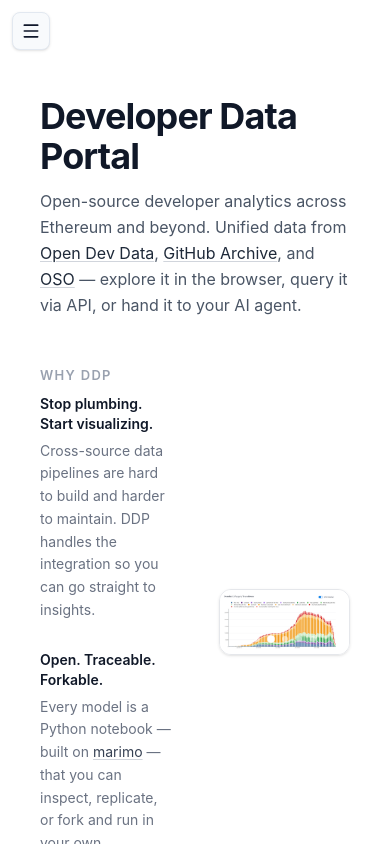
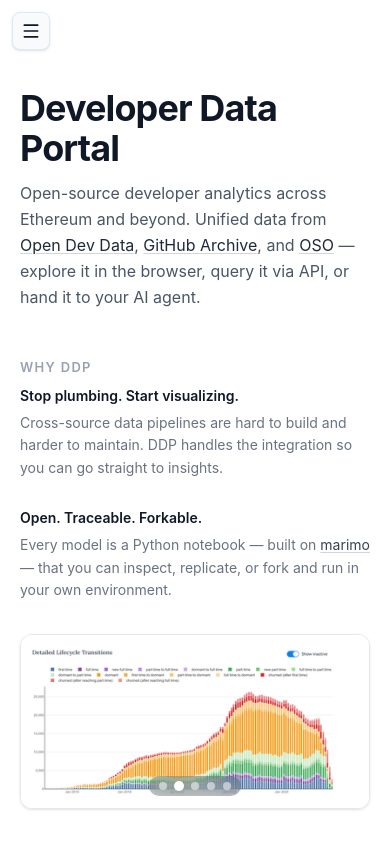
Before and after one commit to opensource-observer/ddp, a Next.js app in the folder app/: page / in a window 390 px wide. Built offline with nearby package versions, Linux system fonts and the light colour scheme.

Commit message:
fix: improve `homepage` responsive grids, padding, and carousel dots

```diff
--- a/app/app/page.tsx
+++ b/app/app/page.tsx
@@ -50,17 +50,19 @@
         sizes="50vw"
         priority
       />
-      <div className="absolute bottom-3 left-0 right-0 flex justify-center gap-2">
+      <div className="absolute bottom-3 left-0 right-0 flex justify-center">
+        <div className="flex gap-2 bg-black/20 rounded-full px-2.5 py-1.5 backdrop-blur-sm">
           {CAROUSEL_IMAGES.map((_, i) => (
             <button
               key={i}
               onClick={() => { setPrev(current); setCurrent(i); }}
               aria-label={`Go to screenshot ${i + 1}`}
-            className={`w-1.5 h-1.5 rounded-full transition-all ${
+              className={`w-2 h-2 rounded-full transition-all ${
                 i === current ? 'bg-white scale-125' : 'bg-white/50 hover:bg-white/75'
               }`}
             />
           ))}
+        </div>
       </div>
     </div>
   );
@@ -69,7 +71,7 @@
 export default function Home() {
   return (
     <div className="h-full w-full overflow-y-auto">
-      <div className="px-10 py-10 max-w-5xl flex flex-col gap-12">
+      <div className="px-5 py-8 md:px-10 md:py-10 max-w-5xl flex flex-col gap-12">
 
         {/* Hero */}
         <div className="flex flex-col gap-3">
@@ -87,7 +89,7 @@
         </div>
 
         {/* Two-column: features left, carousel right */}
-        <div className="grid grid-cols-2 gap-12 items-center">
+        <div className="grid grid-cols-1 md:grid-cols-2 gap-8 md:gap-12 items-center">
           <div className="flex flex-col gap-7">
             <div>
               <p className="text-[13px] font-semibold uppercase tracking-widest text-gray-400 mb-2">Why DDP</p>
@@ -115,7 +117,7 @@
         {/* Get started */}
         <div className="flex flex-col gap-4">
           <h2 className="text-xs font-semibold uppercase tracking-widest text-gray-400">Get started</h2>
-          <div className="grid grid-cols-2 gap-3">
+          <div className="grid grid-cols-1 sm:grid-cols-2 gap-3">
             <Link
               href="/quick-start"
               className="group flex flex-col gap-2 p-5 border border-gray-200 rounded-xl hover:border-gray-900 hover:bg-gray-50 transition-all duration-150"
```
Lines whose indentation alone changed are shown as unchanged.
